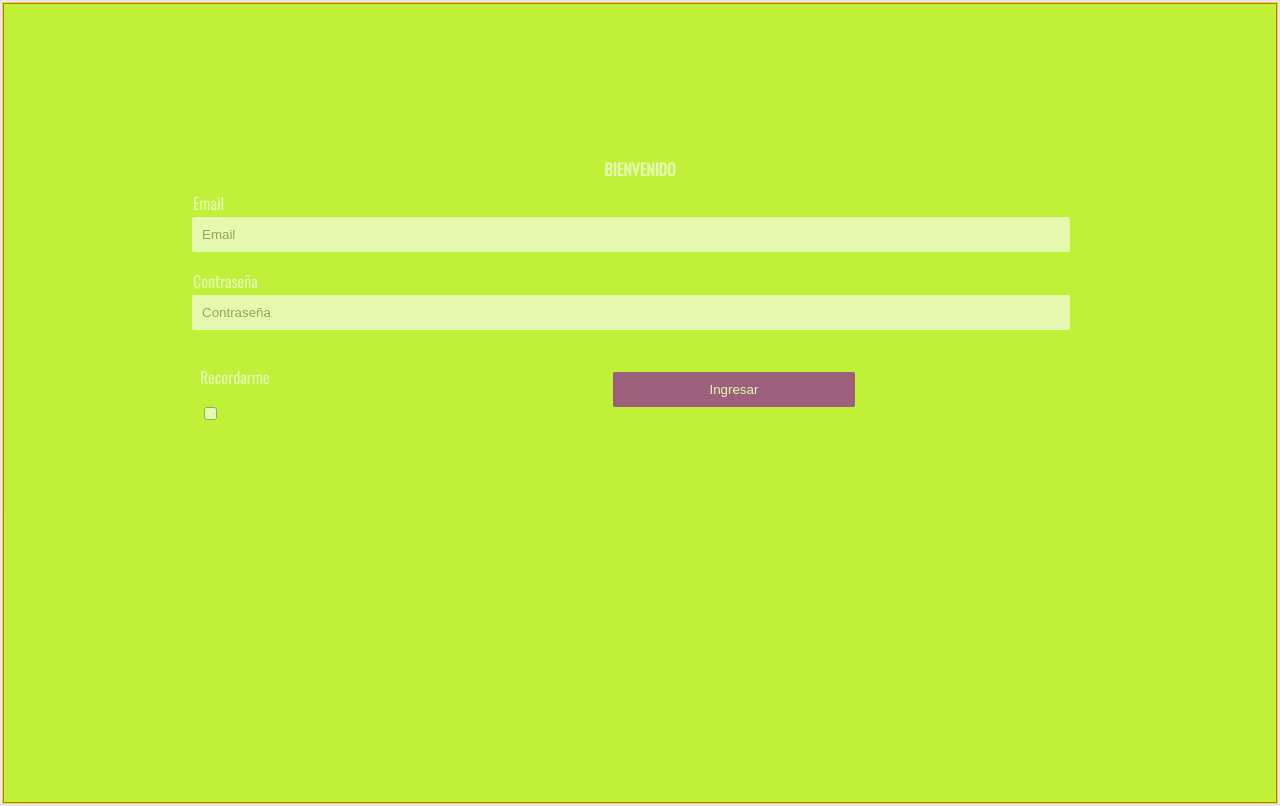
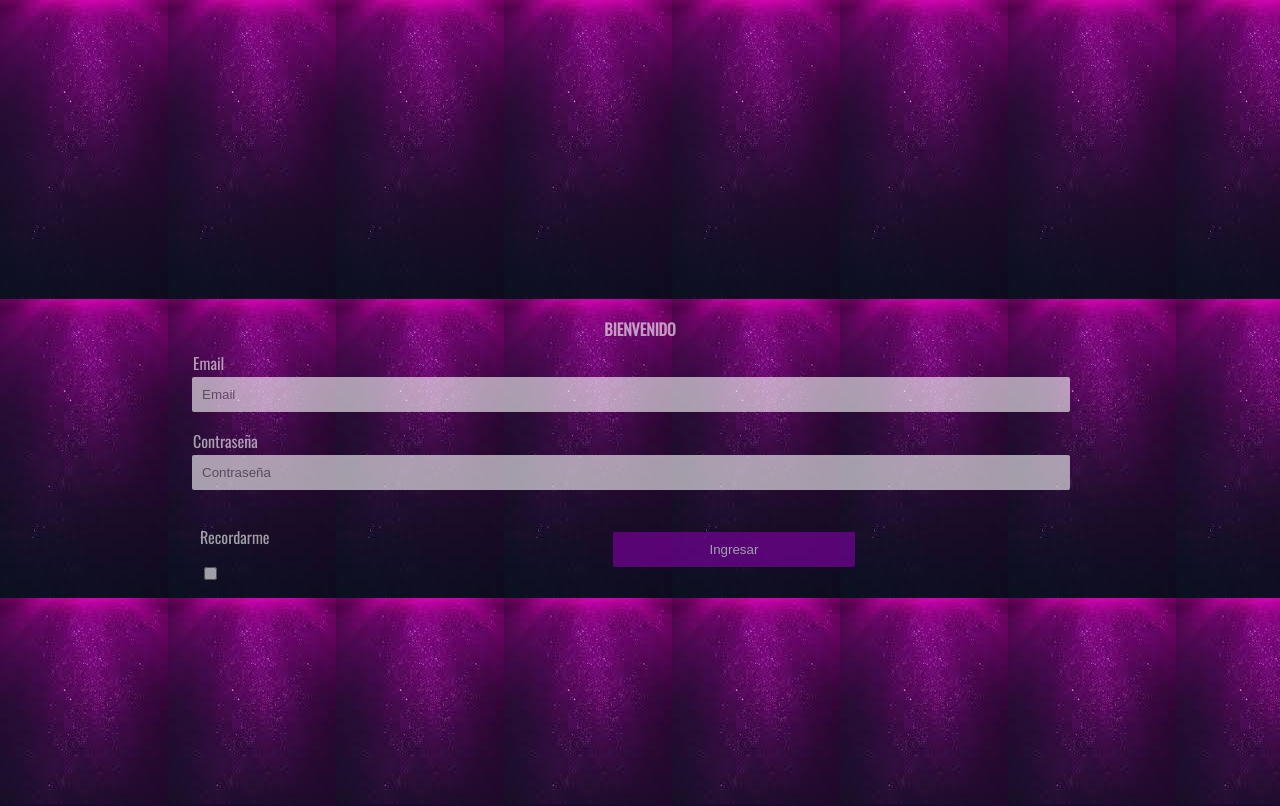
Before and after one commit to ivanalexisc/sitioweb-mvc, a Node server app: page /users/login in a window 1280 px wide. Run offline with Node 20, Linux system fonts and the light colour scheme.

Commit message:
acomode algo de un controller y el login

```diff
--- a/public/stylesheets/login.css
+++ b/public/stylesheets/login.css
@@ -1,10 +1,14 @@
-
+body {
+    background: url(../images/fondo.jpg);
+    height: 100vh;
+}
 .login__content{
 
    display: flex;
-   height: 100vh;
-   background-color: rgb(192, 241, 56);
    flex-direction: column;
+   margin: 1px;
+
+
 
 }
 
@@ -18,9 +22,10 @@
 
 /*-------------------MAIN---------------*/
  .login__content .main_login{
-    border: 1px solid red;
     opacity: 0.6;
-    flex: 1;
+    display: flex;
+    margin-top: 20vh;
+    flex-direction: column;
 
 
 
--- a/src/middlewares/validator.js
+++ b/src/middlewares/validator.js
@@ -5,7 +5,7 @@ module.exports = {
         .notEmpty()
         .withMessage('El campo de nombre es obligatorio')
         .isLength({min:5, max: 20})
-        .withMessage('El campo no es un email'),
+        .withMessage('El campo debe ser un precio '),
         body('discount')
         .notEmpty()
         .withMessage('El campo debe ser un numero'),
@@ -18,6 +18,7 @@ module.exports = {
           return false;
         })
         .withMessage('Imagen obligatoria')
+        .bail()
 
         .custom(function(value, { req }){
           if (req.file != undefined){
```
Also changed, not shown: public/images/image-1652847968862.jpg (deleted), public/images/image-1653944121596.jpg (deleted), public/images/image-1654213671321.jpg (deleted), public/images/image-1654230809102.jpg (deleted), public/images/image-1654231087686.jpg (deleted), public/images/image-1654231231612.jpg (deleted), src/data/productsDB.json (indentation only).
